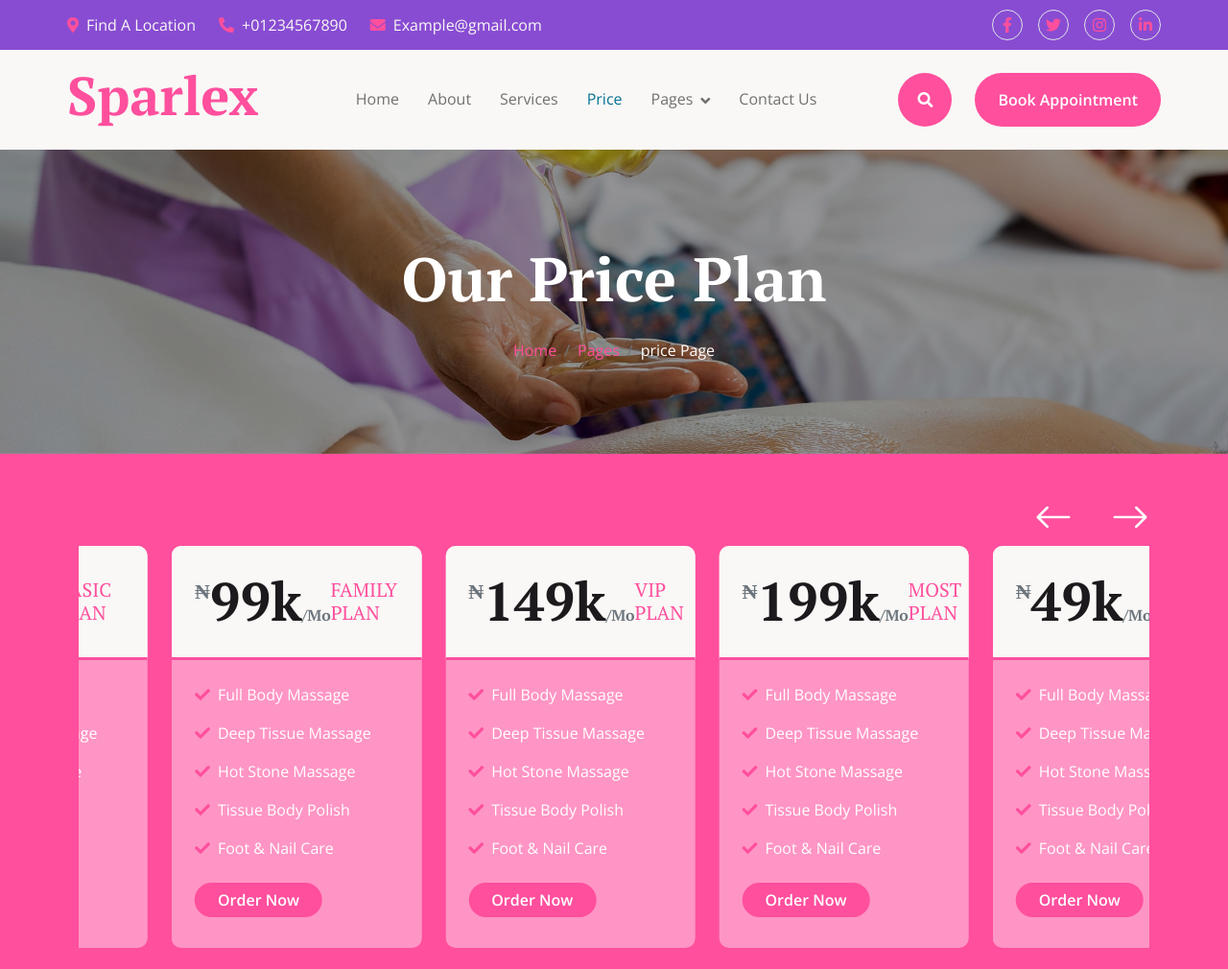
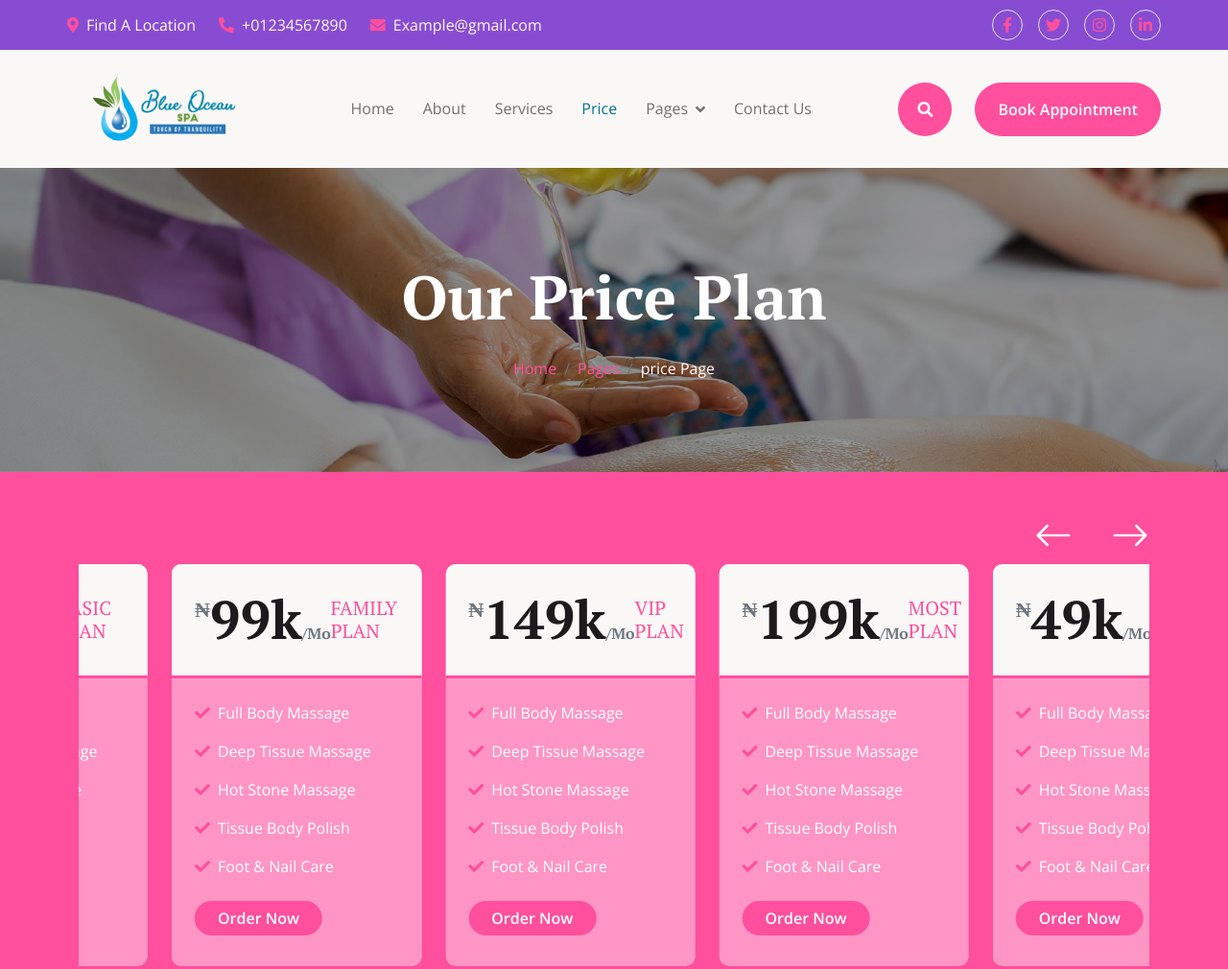
Before and after one commit to ufuomasamson/blueoceanspa, a plain HTML site: page price.html in a window 1280 px wide. Shown: the top 1010 px of the page at 96% size. Drawn offline with nearby package versions, Linux system fonts and the light colour scheme.

Commit message:
Update price.html

```diff
--- a/price.html
+++ b/price.html
@@ -66,9 +66,9 @@
             <div class="container-fluid bg-light">
                 <div class="container px-0">
                     <nav class="navbar navbar-light navbar-expand-xl">
-                        <a href="index.html" class="navbar-brand">
-                            <h1 class="text-primary display-4">Sparlex</h1>
-                        </a>
+                     <a href="index.html" class="nav-item nav-link active">
+                      <img src="img/blueo.png" alt="spa site" class="spalogo">
+                     </a>
                         <button class="navbar-toggler py-2 px-3" type="button" data-bs-toggle="collapse" data-bs-target="#navbarCollapse">
                             <span class="fa fa-bars text-primary"></span>
                         </button>
```
